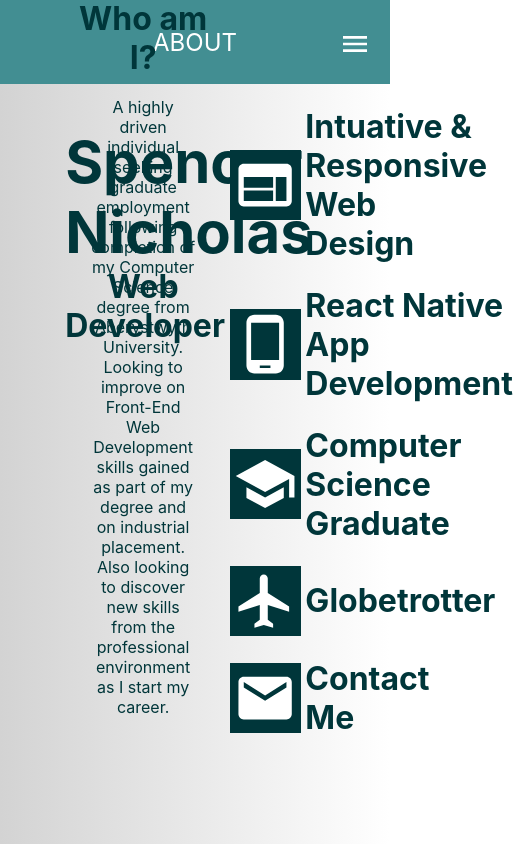
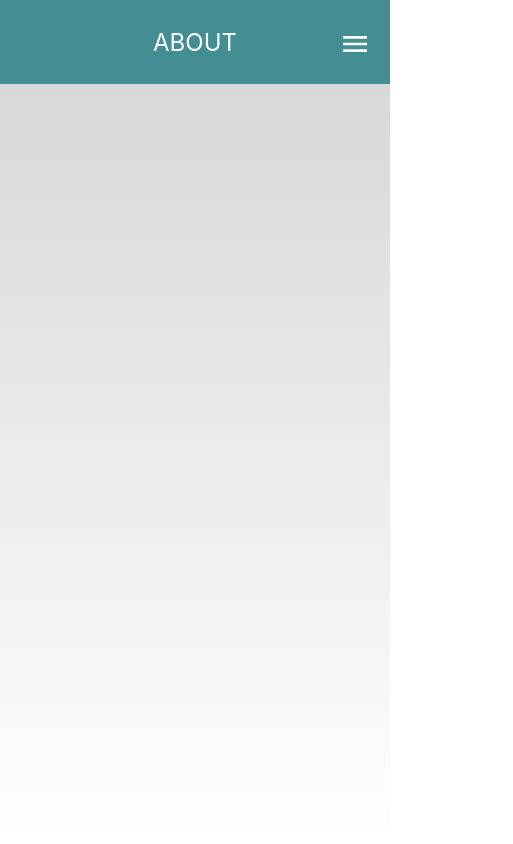
Before and after one commit to SpencerNicholas/me, a React (Create React App) app in the folder me/: page / in a window 390 px wide. Shown: the whole page, 513 px wide, since content can reach past the window. Built offline with nearby package versions, Linux system fonts and the light colour scheme.

Commit message:
Created mobile versions of content
Currently empty, need to replicate content from app across

```diff
--- a/me/src/App.js
+++ b/me/src/App.js
@@ -1,12 +1,18 @@
-import React, { Component, useEffect, useState  } from 'react';
+import React, { Component, useEffect, useState } from 'react';
 import Sidebar from "./components/navigation/Sidebar";
 import MobileTopbar from "./components/navigation/MobileTopbar";
 
-import AboutContent  from "./components/content/AboutContent";
+import AboutContent from "./components/content/AboutContent";
 import ExperienceContent from "./components/content/ExperienceContent";
 import EducationContent from "./components/content/EducationContent";
 import SkillsContent from "./components/content/SkillsContent";
 import PortfolioContent from "./components/content/PortfolioContent";
+
+import AboutContentMobile from "./components/content/mobile/AboutMobile";
+import ExperienceContentMobile from "./components/content/mobile/ExperienceMobile";
+import EducationContentMobile from "./components/content/mobile/EducationMobile";
+import SkillsContentMobile from "./components/content/mobile/SkillsMobile";
+import PortfolioContentMobile from "./components/content/mobile/PortfolioMobile";
 
 import { useSelector, useDispatch } from 'react-redux';
 import { selectPage } from './components/navigation/navigation'
@@ -48,24 +54,34 @@ const App = ({ }) => {
         minHeight: "100vh",
         position: "relative"
       }}>
-        {width > 1000 ? (
-          <Sidebar />
-        ) : (
-          <MobileTopbar/>
+      {width > 1000 ? (
+        <Sidebar />
+      ) : (
+          <MobileTopbar />
         )}
-      {page === 1 ? (
+      {(page === 1 && width > 1000) ? (
         <AboutContent styles={styles} />
-      ) : page === 2 ? (
+      ) : (page === 1 && width < 1000) ? (
+        <AboutContentMobile styles={styles} />
+      ) : (page === 2 && width > 1000) ? (
         <ExperienceContent styles={styles} />
-      ) : page === 3 ? (
+      ) : (page === 2 && width < 1000) ? (
+        <ExperienceContentMobile styles={styles} />
+      ) : (page === 3 && width > 1000) ? (
         <EducationContent styles={styles} />
-      ) : page === 4 ? (
+      ) : (page === 3 && width < 1000) ? (
+        <EducationContentMobile styles={styles} />
+      ) : (page === 4 && width > 1000) ? (
         <SkillsContent styles={styles} />
-      ) : page === 5 ? (
+      ) : (page === 4 && width < 1000) ? (
+        <SkillsContentMobile styles={styles} />
+      ) : (page === 5 && width > 1000) ? (
         <PortfolioContent styles={styles} />
+      ) : (page === 5 && width < 1000) ? (
+        <PortfolioContentMobile styles={styles} />
       ) : (
-                    <AboutContent styles={styles} />
-                  )}
+                            <AboutContentMobile styles={styles} />
+                          )}
     </div>
   );
 }
--- /dev/null
+++ b/me/src/components/content/mobile/AboutMobile.js
@@ -0,0 +1,48 @@
+import React from "react";
+import mePic from "../../../assets/square_me.jpg"
+import Contact from '@material-ui/icons/Email';
+import Copy from '@material-ui/icons/FileCopy';
+import Web from '@material-ui/icons/Web';
+import Mobile from '@material-ui/icons/PhoneAndroid';
+import Uni from '@material-ui/icons/School';
+import Travel from '@material-ui/icons/Flight';
+
+
+
+import { useDispatch, useSelector } from 'react-redux';
+import { setPage, selectHover, setHover } from '../../navigation/navigation'
+
+const AboutMobile = ({ styles }) => {
+  const dispatch = useDispatch();
+  const hovering = useSelector(selectHover);
+
+  const contentStyle = {
+    paddingTop: '5vh',
+    paddingBottom: '5vh',
+    paddingLeft: '15%',
+    flex: '1',
+    display: 'flex',
+    flexDirection: 'row',
+    background: 'linear-gradient(to bottom, lightgray, white)',
+    height: '90vh',
+    color: '#00363a',
+  };
+
+
+
+  const copyToClipboard = (toCopy) => {
+    navigator.clipboard.writeText(toCopy)
+    alert('Copied to Clipboard')
+  };
+
+
+
+
+
+  return (
+    <div style={contentStyle}>
+    </div>
+  );
+};
+
+export default AboutMobile;
--- /dev/null
+++ b/me/src/components/content/mobile/EducationMobile.js
@@ -0,0 +1,28 @@
+import React from "react";
+
+const EducationMobile = ({ styles }) => {
+  const contentStyle = {
+    paddingTop: '5vh',
+    paddingBottom: '5vh',
+    paddingLeft: '15%',
+    flex: '1',
+    display: 'flex',
+    flexDirection: 'row',
+    background: 'linear-gradient(to bottom, lightgray, white)',
+    height: '90vh',
+    color: '#00363a',
+  };
+
+
+
+
+
+
+
+  return (
+    <div style={contentStyle}>
+    </div>
+  );
+};
+
+export default EducationMobile;
--- /dev/null
+++ b/me/src/components/content/mobile/ExperienceMobile.js
@@ -0,0 +1,28 @@
+import React from "react";
+
+const ExperienceMobile = ({ styles }) => {
+  const contentStyle = {
+    paddingTop: '5vh',
+    paddingBottom: '5vh',
+    paddingLeft: '15%',
+    flex: '1',
+    display: 'flex',
+    flexDirection: 'row',
+    background: 'linear-gradient(to bottom, lightgray, white)',
+    height: '90vh',
+    color: '#00363a',
+  };
+
+
+
+
+
+
+
+  return (
+    <div style={contentStyle}>
+    </div>
+  );
+};
+
+export default ExperienceMobile;
--- /dev/null
+++ b/me/src/components/content/mobile/PortfolioMobile.js
@@ -0,0 +1,28 @@
+import React from "react";
+
+const PortfolioMobile = ({ styles }) => {
+  const contentStyle = {
+    paddingTop: '5vh',
+    paddingBottom: '5vh',
+    paddingLeft: '15%',
+    flex: '1',
+    display: 'flex',
+    flexDirection: 'row',
+    background: 'linear-gradient(to bottom, lightgray, white)',
+    height: '90vh',
+    color: '#00363a',
+  };
+
+
+
+
+
+
+
+  return (
+    <div style={contentStyle}>
+    </div>
+  );
+};
+
+export default PortfolioMobile;
--- /dev/null
+++ b/me/src/components/content/mobile/SkillsMobile.js
@@ -0,0 +1,28 @@
+import React from "react";
+
+const SkillsMobile = ({ styles }) => {
+  const contentStyle = {
+    paddingTop: '5vh',
+    paddingBottom: '5vh',
+    paddingLeft: '15%',
+    flex: '1',
+    display: 'flex',
+    flexDirection: 'row',
+    background: 'linear-gradient(to bottom, lightgray, white)',
+    height: '90vh',
+    color: '#00363a',
+  };
+
+
+
+
+
+
+
+  return (
+    <div style={contentStyle}>
+    </div>
+  );
+};
+
+export default SkillsMobile;
--- a/me/src/components/navigation/MobileTopbar.js
+++ b/me/src/components/navigation/MobileTopbar.js
@@ -46,7 +46,6 @@ const MobileTopbar = ({ }) => {
     padding: `2vh`,
     color: 'white',
     fontSize: '24px',
-    fontWeight: "bold",
   };
 
   const activeMenuItemStyle = {
```
